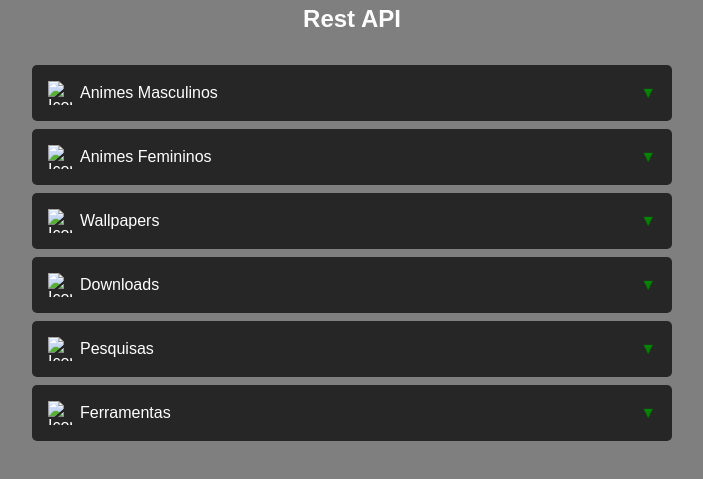
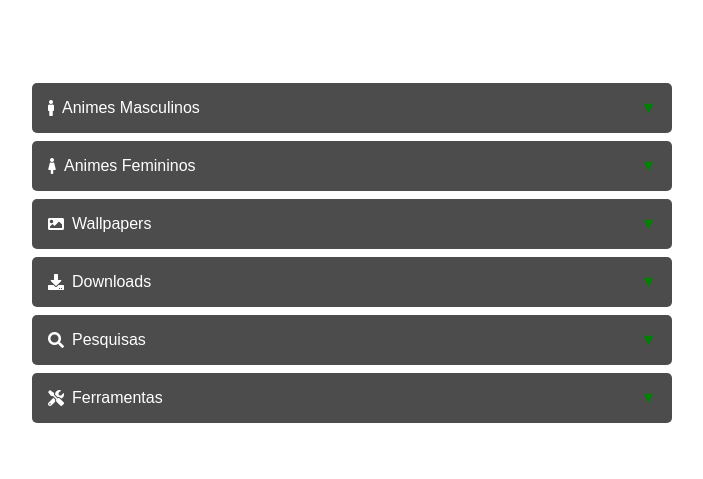
Before and after one commit to Luanzindesenvolve/Word-Eletrix, a website: page apis.html in a window 1280 px wide. Shown: the part 239-718 px from the top of the page, without its empty margins (288-991 px from the left). Drawn offline with Linux system fonts and the light colour scheme.

Commit message:
Update apis.html

```diff
--- a/apis.html
+++ b/apis.html
@@ -16,7 +16,6 @@
             font-family: Arial, sans-serif;
         }
         .overlay {
-            background-color: rgba(0, 0, 0, 0.5);
             position: absolute;
             top: 0;
             left: 0;
@@ -57,7 +56,7 @@
             display: flex;
             align-items: center;
         }
-        .menu-item span img {
+        .menu-item span .icon {
             margin-right: 0.5em;
         }
         .submenu {
@@ -72,6 +71,7 @@
             color: green;
         }
     </style>
+    <link rel="stylesheet" href="https://cdnjs.cloudflare.com/ajax/libs/font-awesome/5.15.4/css/all.min.css">
 </head>
 <body>
     <div class="overlay">
@@ -79,37 +79,37 @@
         <h2>Rest API</h2>
         <div class="menu">
             <div class="menu-item" onclick="toggleSubmenu(this)">
-                <span><img src="icon1.png" alt="Icon" width="24" height="24"> Animes Masculinos</span> <span class="arrow">&#9660;</span>
+                <span><i class="fas fa-male icon"></i> Animes Masculinos</span> <span class="arrow">&#9660;</span>
                 <div class="submenu">
                     <p>EM BREVE!!!</p>
                 </div>
             </div>
             <div class="menu-item" onclick="toggleSubmenu(this)">
-                <span><img src="icon2.png" alt="Icon" width="24" height="24"> Animes Femininos</span> <span class="arrow">&#9660;</span>
+                <span><i class="fas fa-female icon"></i> Animes Femininos</span> <span class="arrow">&#9660;</span>
                 <div class="submenu">
                     <p>EM BREVE!!!</p>
                 </div>
             </div>
             <div class="menu-item" onclick="toggleSubmenu(this)">
-                <span><img src="icon3.png" alt="Icon" width="24" height="24"> Wallpapers</span> <span class="arrow">&#9660;</span>
+                <span><i class="fas fa-image icon"></i> Wallpapers</span> <span class="arrow">&#9660;</span>
                 <div class="submenu">
                     <p>EM BREVE!!!</p>
                 </div>
             </div>
             <div class="menu-item" onclick="toggleSubmenu(this)">
-                <span><img src="icon4.png" alt="Icon" width="24" height="24"> Downloads</span> <span class="arrow">&#9660;</span>
+                <span><i class="fas fa-download icon"></i> Downloads</span> <span class="arrow">&#9660;</span>
                 <div class="submenu">
                     <p>EM BREVE!!!</p>
                 </div>
             </div>
             <div class="menu-item" onclick="toggleSubmenu(this)">
-                <span><img src="icon5.png" alt="Icon" width="24" height="24"> Pesquisas</span> <span class="arrow">&#9660;</span>
+                <span><i class="fas fa-search icon"></i> Pesquisas</span> <span class="arrow">&#9660;</span>
                 <div class="submenu">
                     <p>EM BREVE!!!</p>
                 </div>
             </div>
             <div class="menu-item" onclick="toggleSubmenu(this)">
-                <span><img src="icon6.png" alt="Icon" width="24" height="24"> Ferramentas</span> <span class="arrow">&#9660;</span>
+                <span><i class="fas fa-tools icon"></i> Ferramentas</span> <span class="arrow">&#9660;</span>
                 <div class="submenu">
                     <p>EM BREVE!!!</p>
                 </div>
```
